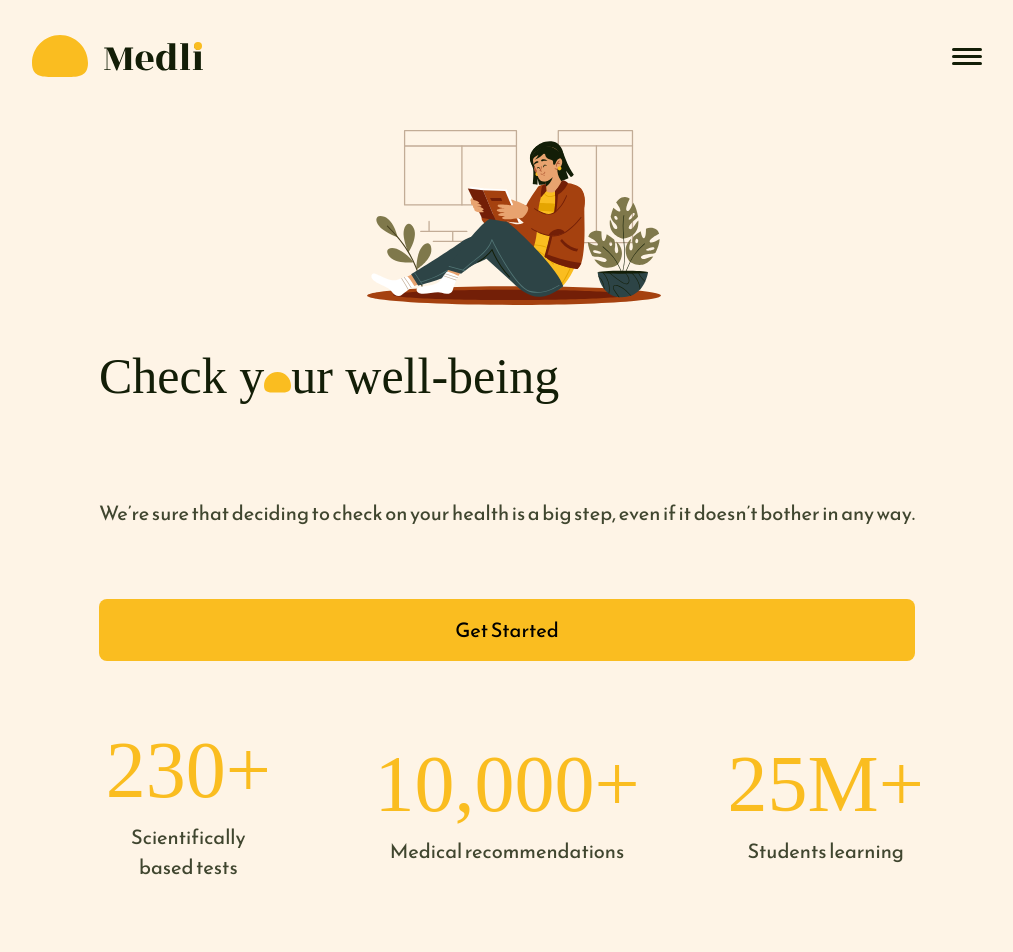
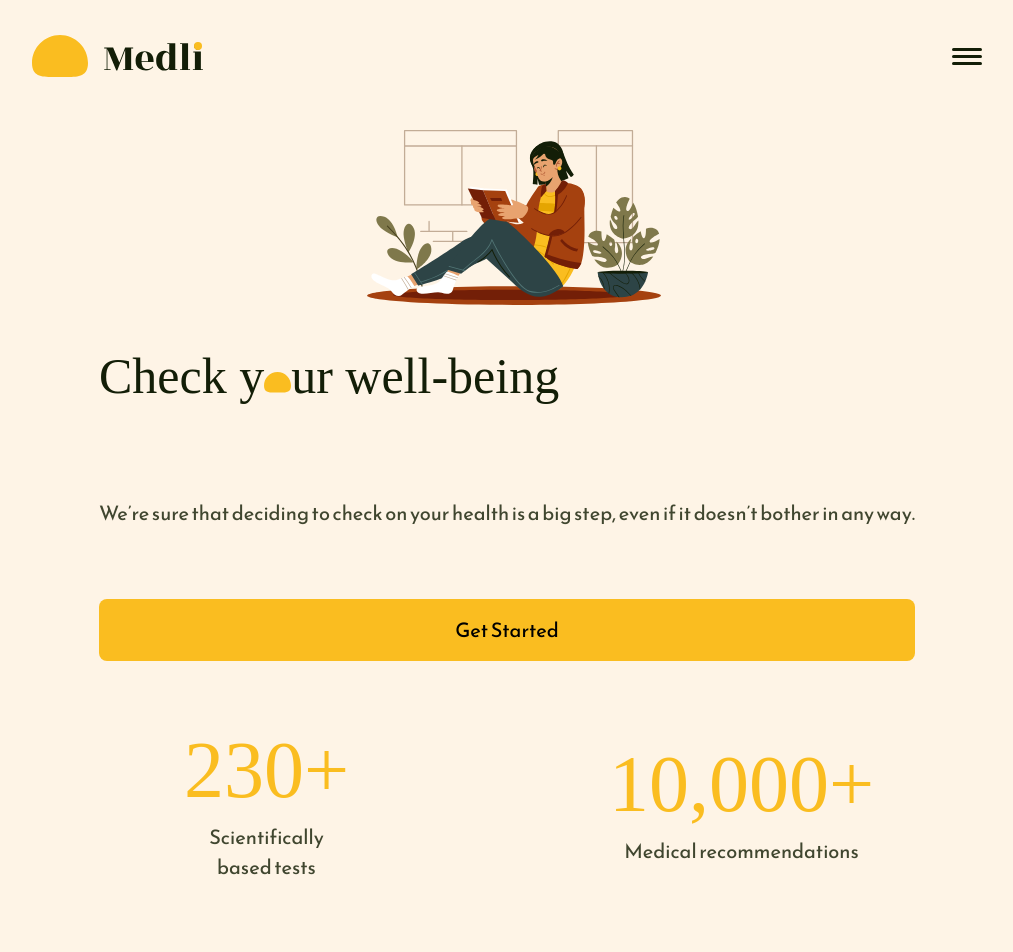
Before and after one commit to KrissDrawing/Medli, a React (Create React App) app: page / in a window 1280 px wide. Shown: the top 952 px of the page, without its empty margins (133-1146 px from the left). Built offline with nearby package versions, Linux system fonts and the light colour scheme; a web font is replaced by a local one.

Commit message:
Modified margins in achivement cards to match design

```diff
--- a/src/Sections/Achievements/AchivementCard.js
+++ b/src/Sections/Achievements/AchivementCard.js
@@ -12,11 +12,18 @@ const Wrapper = styled.div`
   max-width: 359px;
   min-height: 130px;
   max-height: 160px;
-  margin-bottom: 108px;
+  margin: 0 56px 108px;
 
   &:last-of-type {
     margin-bottom: 0;
-    @media (min-width: 1000px) {
+  }
+
+  @media (min-width: ${({ theme }) => theme.screenSize.md}) {
+    &:first-of-type {
+      margin-left: 0;
+    }
+    &:last-of-type {
+      margin-right: 0;
       margin-bottom: 108px;
     }
   }
```
